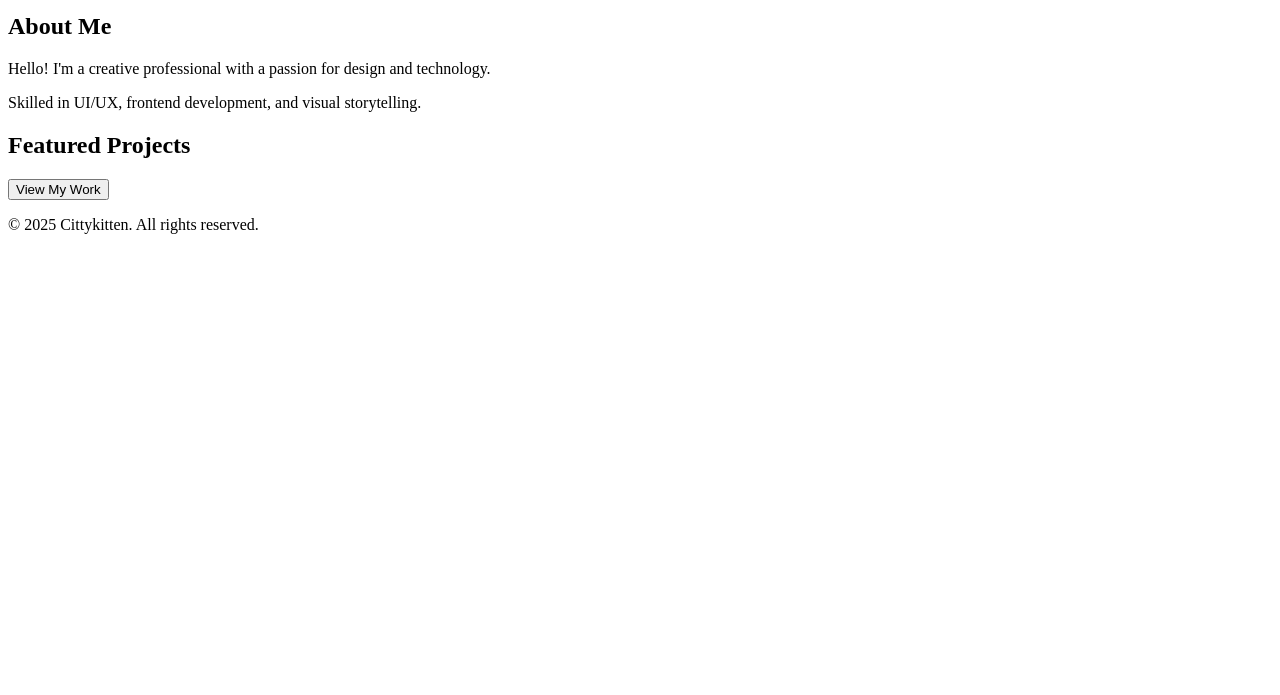
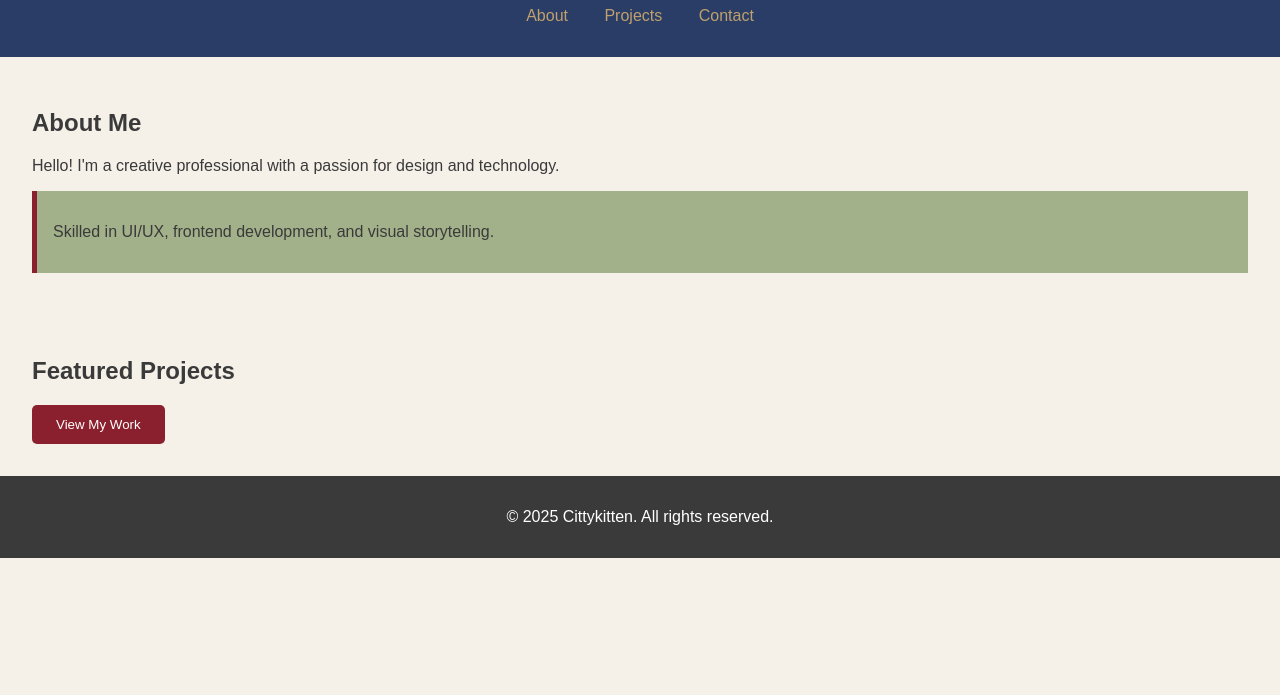
Before and after one commit to Cittykitten/ntiappiah-ella-snr-portfolio, a plain HTML site: page palette.html in a window 1280 px wide. Shown: the part 105-800 px from the top of the page. Drawn offline with Linux system fonts and the light colour scheme.

Commit message:
Add external stylesheet link to palette.html

```diff
--- a/palette.html
+++ b/palette.html
@@ -4,9 +4,7 @@
   <meta charset="UTF-8" />
   <meta name="viewport" content="width=device-width, initial-scale=1.0" />
   <title>Portfolio</title>
-  <style>
-
-  </style>
+  <link rel="stylesheet" href="palette.css"/>
 </head>
 <body>
   <header>
```
